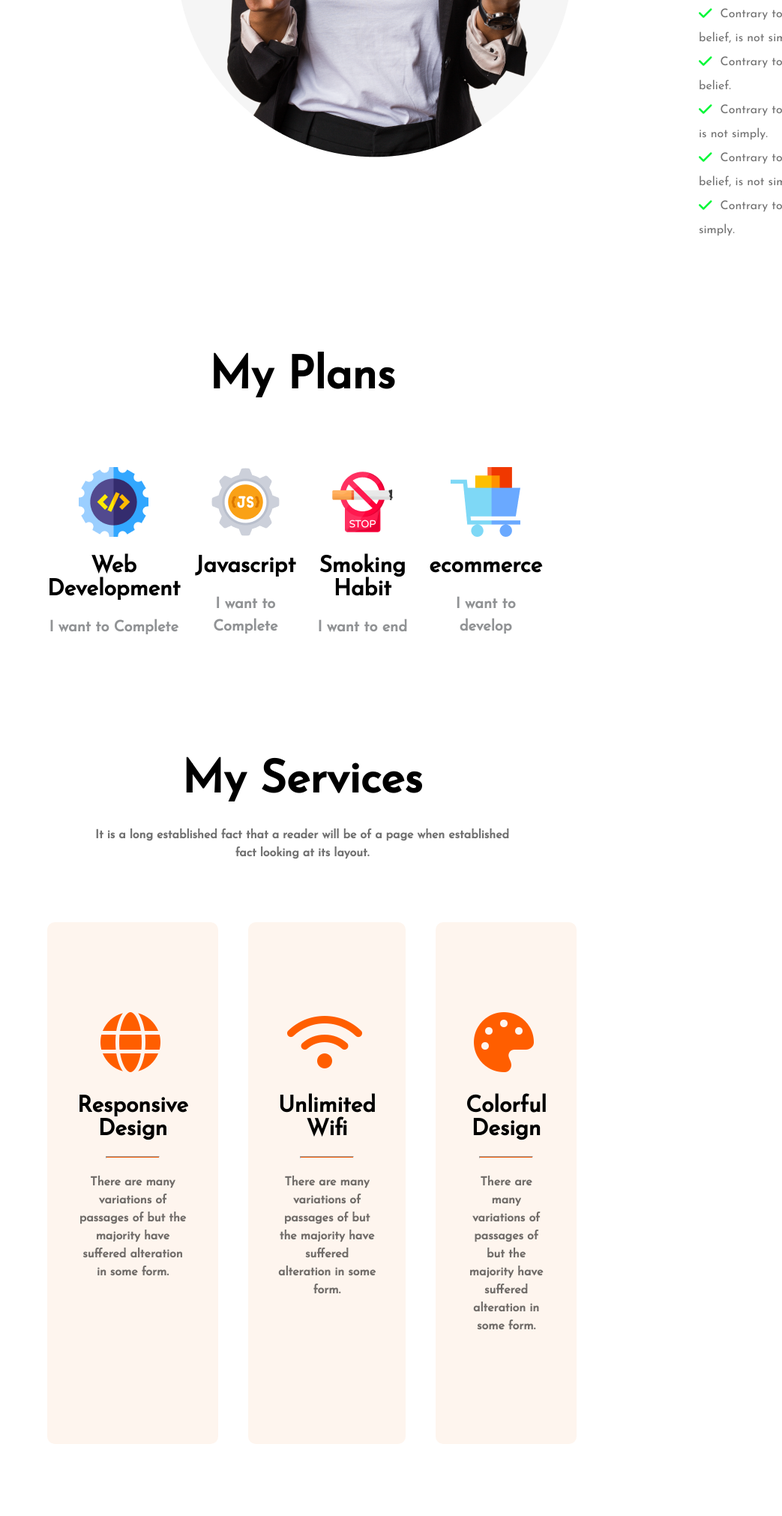
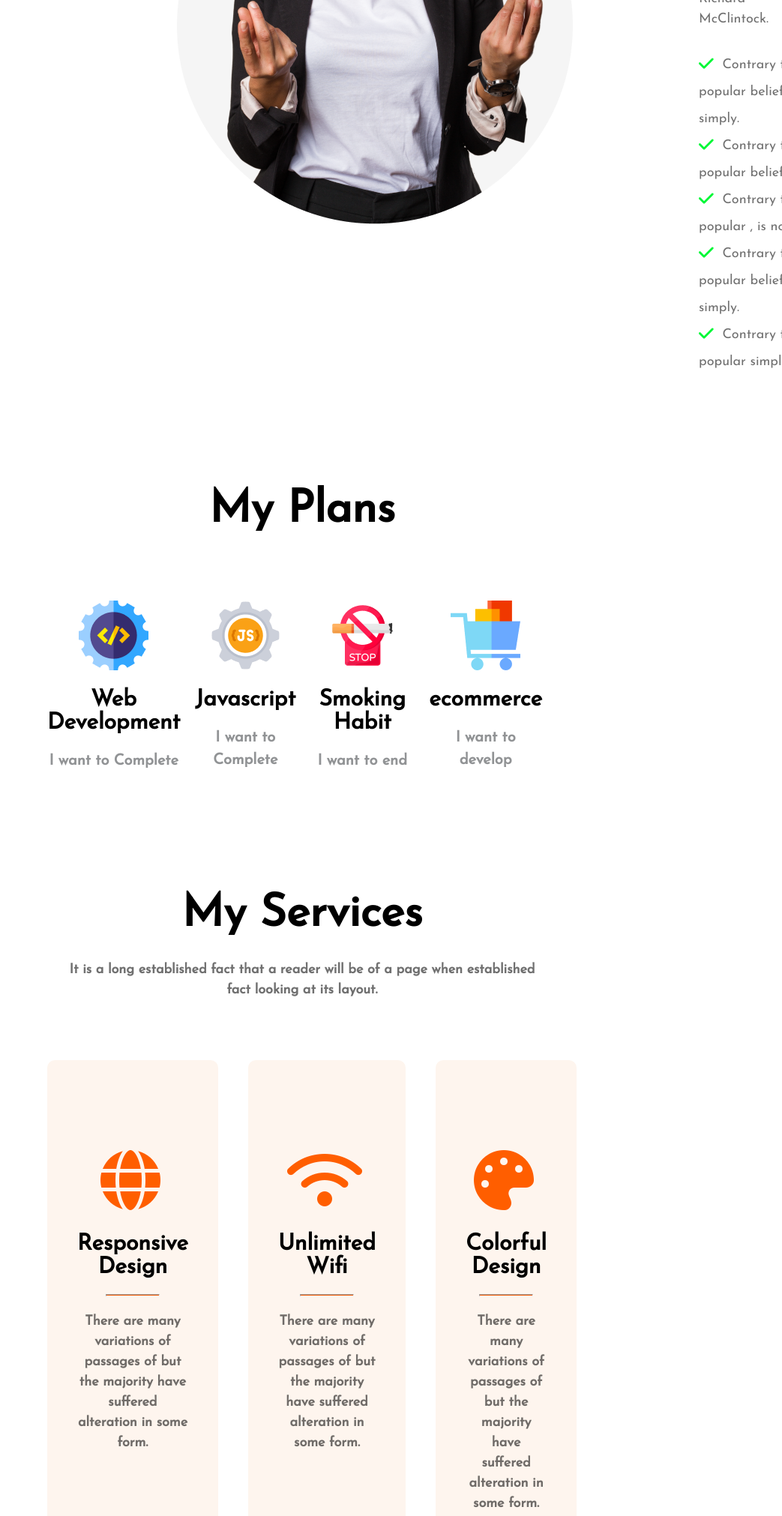
Before and after one commit to nish4d/Assignment_1, a plain HTML site: page index.html in a window 1280 px wide. Shown: the part 1574-3596 px from the top of the page at 75% size, without its empty margins (237-1280 px from the left). Drawn offline with Linux system fonts and the light colour scheme.

Commit message:
font size change

```diff
--- a/style.css
+++ b/style.css
@@ -77,7 +77,7 @@ li{
 
 }
 .failures-decription{
-    font-size: 16px;
+    font-size: 18px;
     width: 70%;
     margin: auto 0;
     line-height: 1.5em;
@@ -87,6 +87,11 @@ li{
 .failures-point{
     margin-top: 30px;
     color:#0000008f;
+
+}
+.failures-point li{
+    list-style-type: none;
+    font-size: 18px;
 }
 /* plans section */
 .plans-title{
@@ -104,6 +109,8 @@ li{
 .plans-sub-continer{
     margin-right: 20px;
     text-align: center;
+
+
 }
 .plans-sub-title{
     font-size: 30px;
@@ -131,7 +138,7 @@ li{
 }
 .services-decription{
     text-align: center;
-    font-size: 16px;
+    font-size: 18px;
     font-weight: 700;
     margin-top: 30px;
     color: #0000008f;
@@ -162,7 +169,7 @@ li{
 
 }
 .service-sub-decription{
-    font-size: 16px;
+    font-size: 18px;
     font-weight: 600;
     color: #0000008f;
     margin-top: 20px;
```
